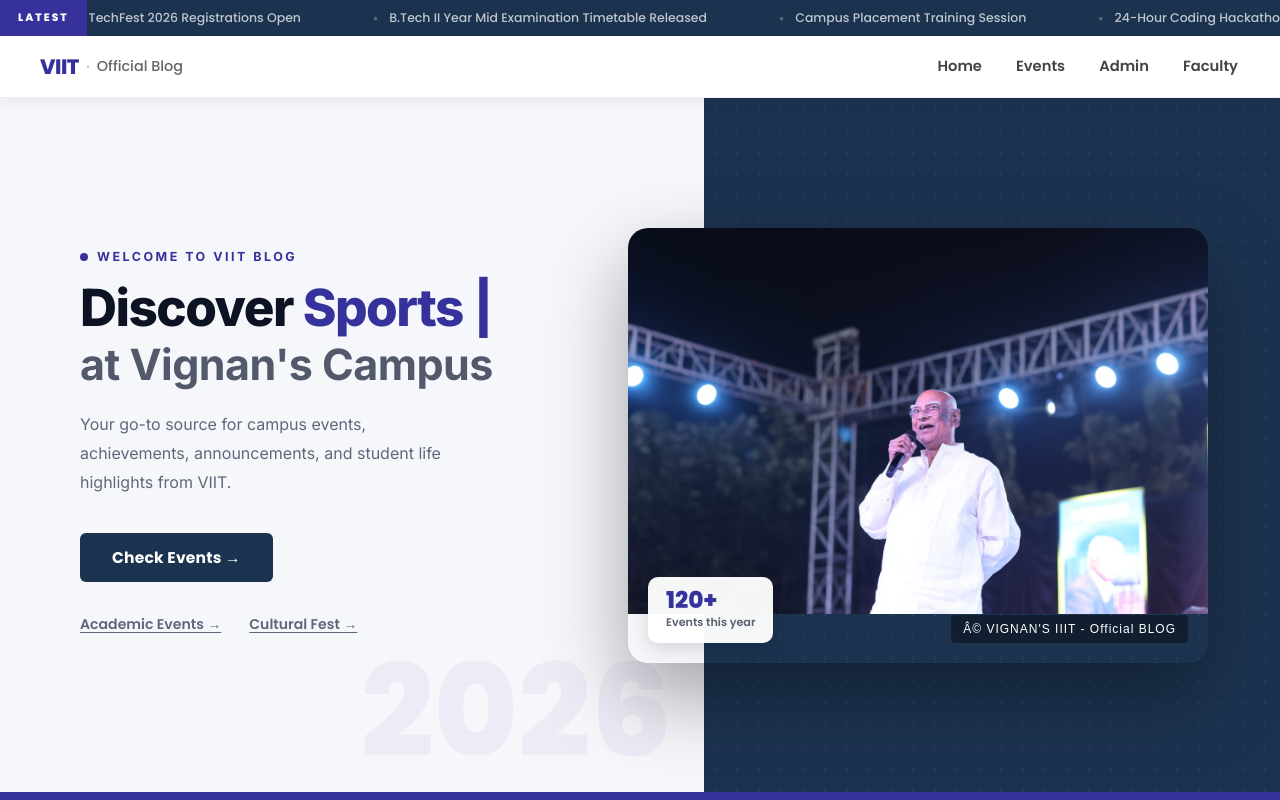
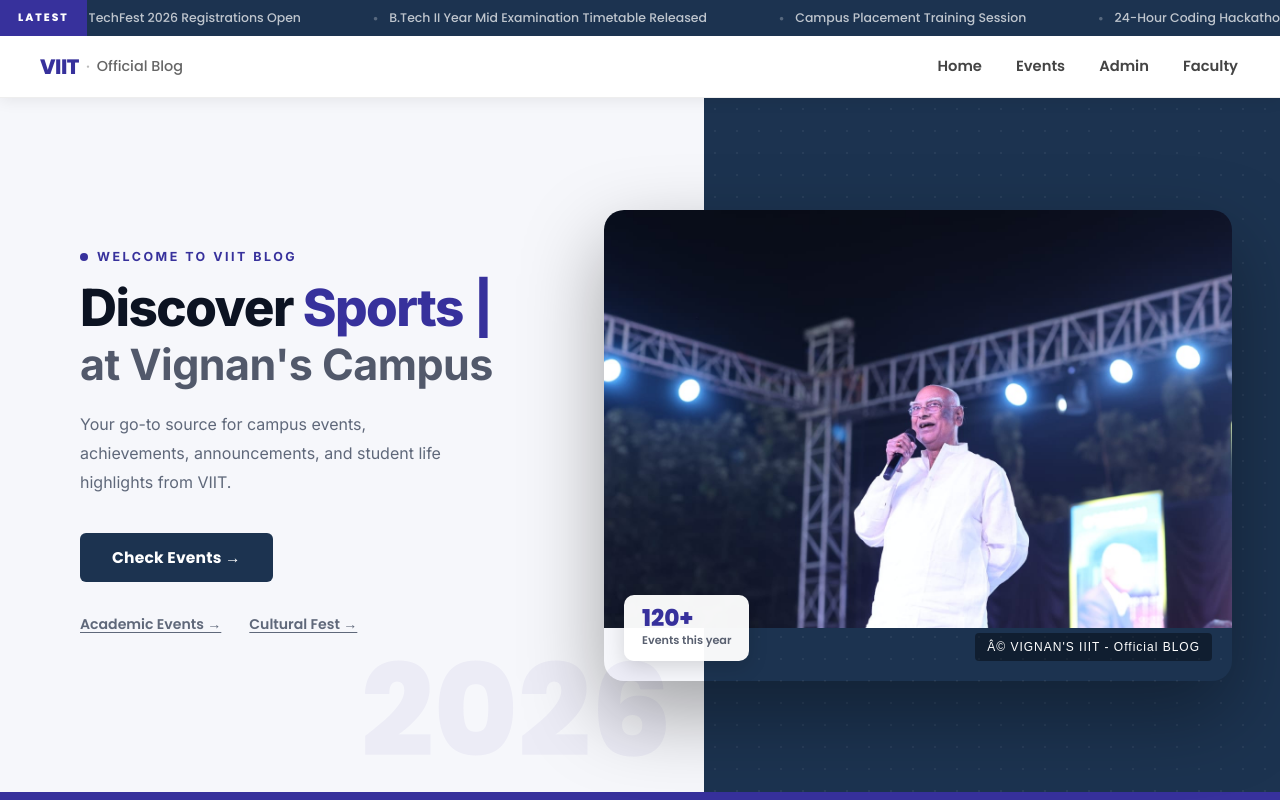
Before and after one commit to Sohel123-code/Blog, a React (Vite) app in the folder frontend/: page / in a window 1280 px wide. Shown: the top 800 px of the page. Built offline with nearby package versions, Linux system fonts and the light colour scheme.

Commit message:
style: increase photo sizes in hero and highlights

```diff
--- a/frontend/src/blog-home.css
+++ b/frontend/src/blog-home.css
@@ -214,7 +214,7 @@
 .split-img-frame {
   position: relative; z-index: 3;
   width: calc(100% + 100px);   /* wider than its column */
-  max-width: 580px;
+  max-width: 640px;            /* Increased from 580px */
   aspect-ratio: 4 / 3;
   margin-left: -100px;         /* bleed further into white panel */
   border-radius: 20px;
@@ -320,7 +320,7 @@
   box-shadow: 0 20px 40px rgba(0,0,0,0.06);
 }
 .highlight-card-img {
-  height: 220px;
+  height: 280px;               /* Increased from 220px */
   background-size: cover;
   background-position: center;
 }
```
